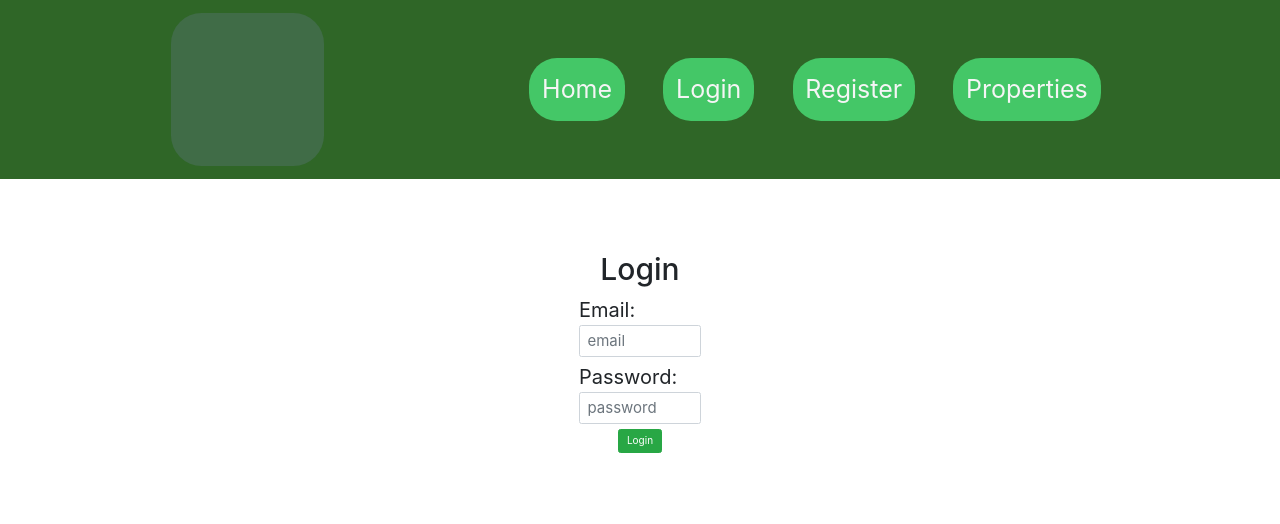
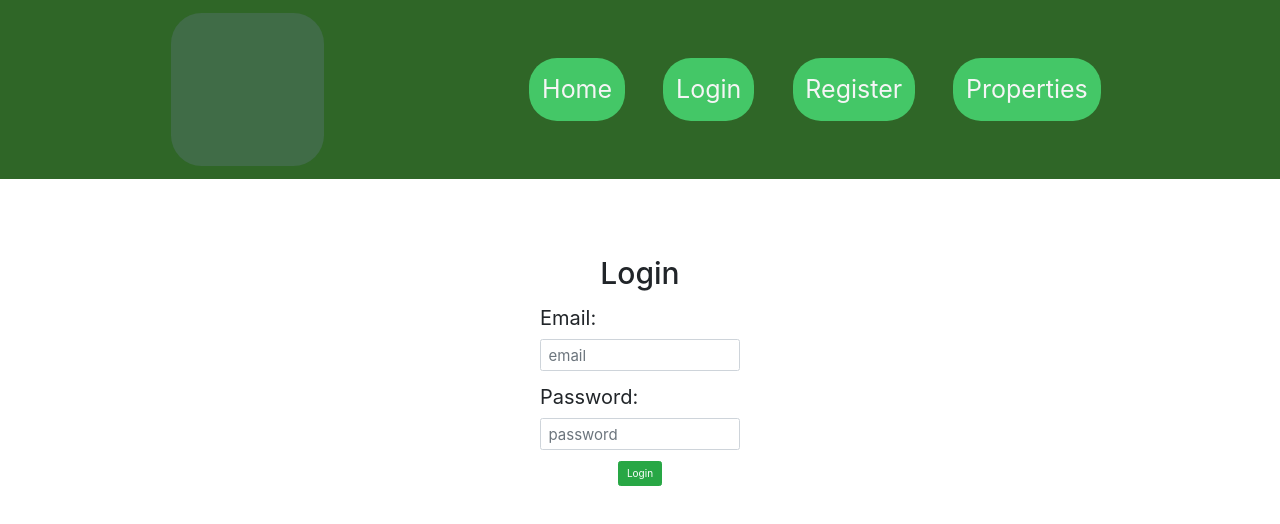
Before and after one commit to DeeDowns/front-end, a React (Create React App) app: page /login in a window 1280 px wide. Shown: the top 524 px of the page. Built offline with nearby package versions, Linux system fonts and the light colour scheme; no server answers.

Commit message:
added styling to login inputs

```diff
--- a/src/styles/Login.css
+++ b/src/styles/Login.css
@@ -9,11 +9,21 @@ form {
 }
 
 form label {
-  text-align: left
+  text-align: left;
 }
 
-.form-group{
+
+.form-group {
   margin: 0 auto;
+}
+
+.form-group label {
+  width: 100%;
+}
+
+.form-group input {
+  width: 400px;
+  margin: 3% 0;
 }
 
 .errorText {
```
